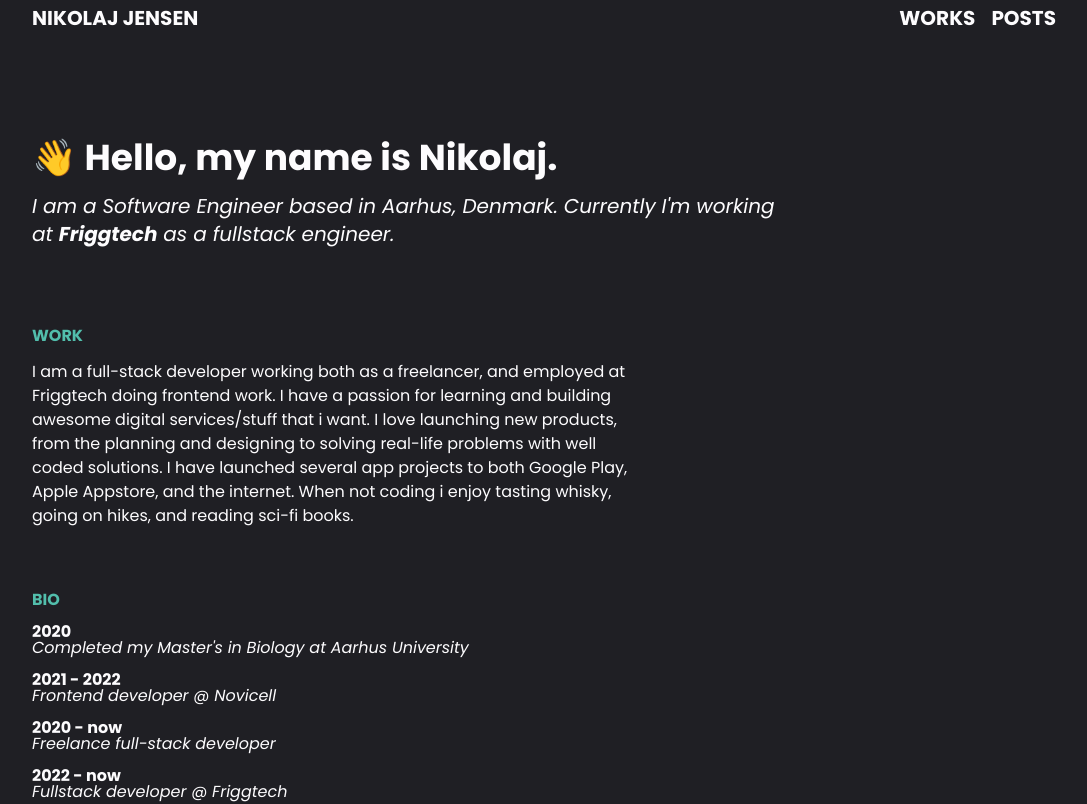
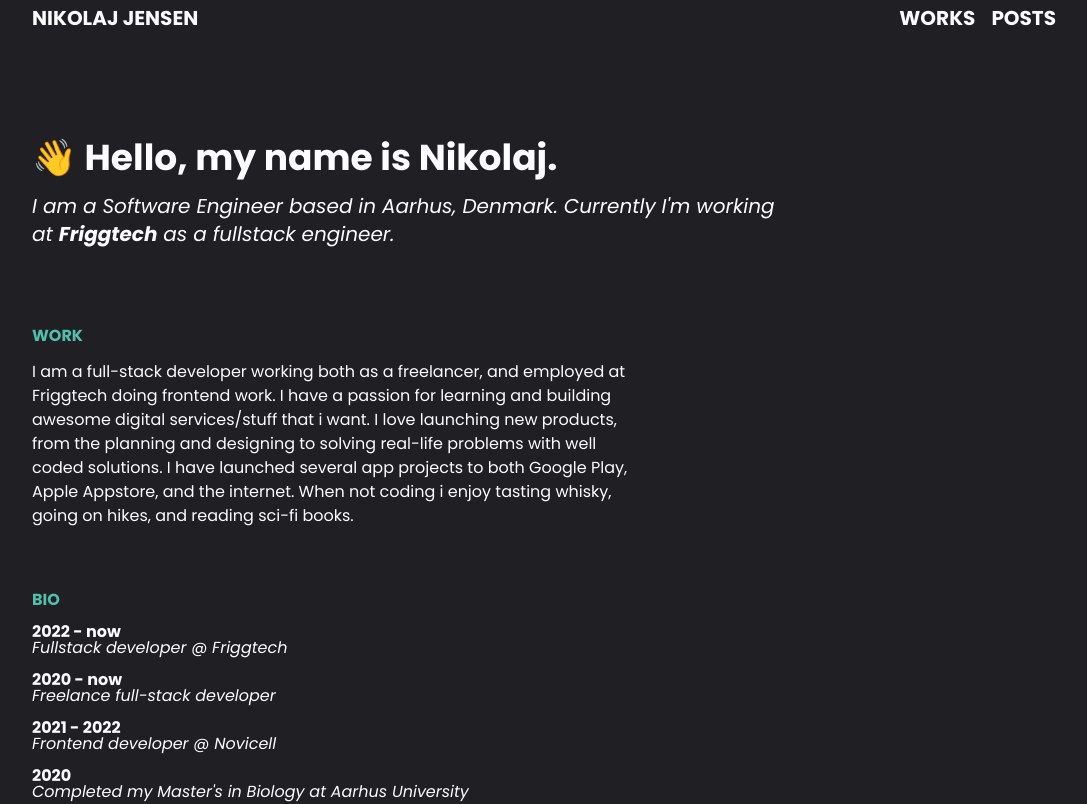
Before and after one commit to nikolajjsj/portfolio, a Next.js app: page / in a window 1280 px wide. Shown: the top 804 px of the page, without its empty margins (96-1183 px from the left). Built offline with nearby package versions, Linux system fonts and the light colour scheme.

Commit message:
feature: Rearange bio

```diff
--- a/pages/index.tsx
+++ b/pages/index.tsx
@@ -32,21 +32,23 @@ export default function Home() {
 
       <AppSection title="Bio">
         <s.BioElement>
-          <b>2020</b>
-          <p>Completed my Master&apos;s in Biology at Aarhus University</p>
+          <b>2022 - now </b>
+          <p>Fullstack developer @ Friggtech</p>
+        </s.BioElement>
+
+        <s.BioElement>
+          <b>2020 - now </b>
+          <p>Freelance full-stack developer</p>
         </s.BioElement>
 
         <s.BioElement>
           <b>2021 - 2022 </b>
           <p>Frontend developer @ Novicell</p>
         </s.BioElement>
+
         <s.BioElement>
-          <b>2020 - now </b>
-          <p>Freelance full-stack developer</p>
-        </s.BioElement>
-        <s.BioElement>
-          <b>2022 - now </b>
-          <p>Fullstack developer @ Friggtech</p>
+          <b>2020</b>
+          <p>Completed my Master&apos;s in Biology at Aarhus University</p>
         </s.BioElement>
       </AppSection>
 
```
